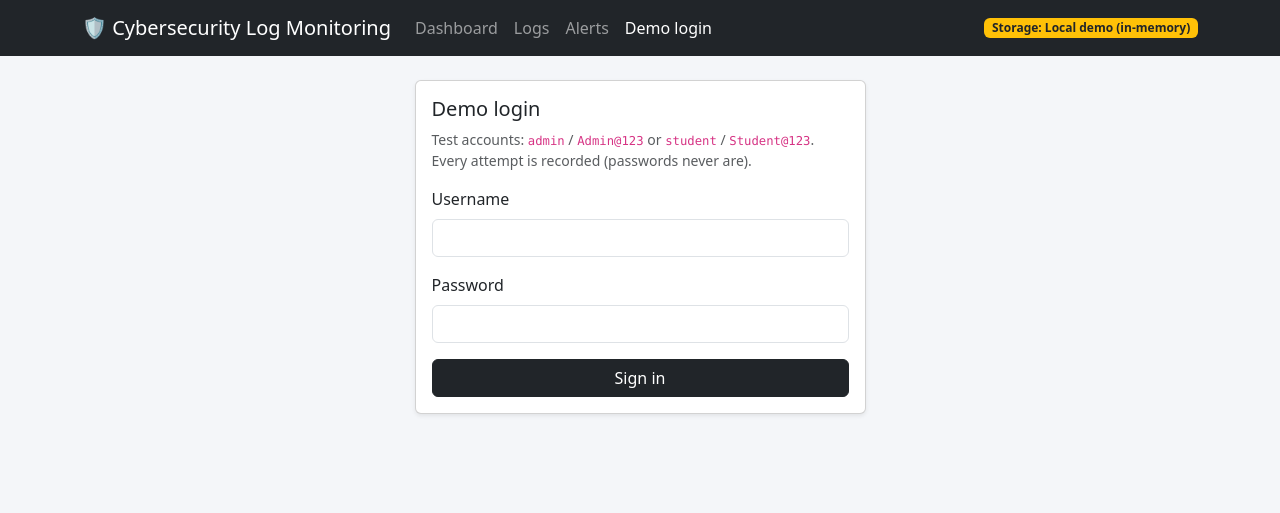
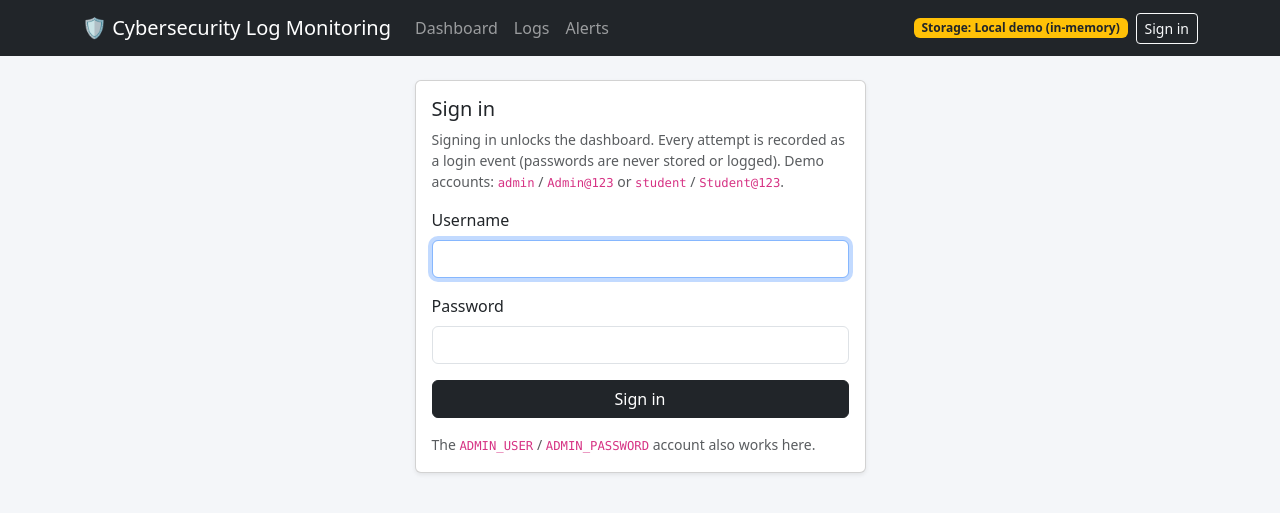
Before and after one commit to arshankhan1022-oss/cyber-python-webapp, a Flask app: page /login in a window 1280 px wide. Shown: the top 513 px of the page. Run offline with Flask 3, Linux system fonts and the light colour scheme.

Commit message:
fix: add DEMO_MODE auto-login, stable SECRET_KEY docs, session persistence on Azure

```diff
--- a/app.py
+++ b/app.py
@@ -10,6 +10,7 @@ import uuid
 from datetime import datetime, timedelta, timezone
 from email.message import EmailMessage
 from functools import wraps
+from urllib.parse import urlparse
 
 from dotenv import load_dotenv
 
@@ -23,7 +24,7 @@ if os.getenv("APPLICATIONINSIGHTS_CONNECTION_STRING"):
     from azure.monitor.opentelemetry import configure_azure_monitor
     configure_azure_monitor()
 
-from flask import Flask, Response, redirect, render_template, request, url_for  # noqa: E402
+from flask import Flask, Response, redirect, render_template, request, session, url_for  # noqa: E402
 from werkzeug.middleware.proxy_fix import ProxyFix  # noqa: E402
 from werkzeug.security import check_password_hash, generate_password_hash  # noqa: E402
 
@@ -166,14 +167,42 @@ if not _admin_pw:
 ADMIN_HASH = generate_password_hash(_admin_pw)
 
 
+def verify_credentials(username, password):
+    """Accept the demo accounts and the ADMIN_USER / ADMIN_PASSWORD pair."""
+    username, password = (username or "").strip(), password or ""
+    if username in USERS and check_password_hash(USERS[username], password):
+        return True
+    return username == ADMIN_USER and check_password_hash(ADMIN_HASH, password)
+
+
+def safe_next(target):
+    """Only allow redirects back to a local path (no open redirects)."""
+    if not target or not target.startswith("/") or target.startswith("//"):
+        return False
+    if any(ch in target for ch in "\\\r\n\t"):
+        return False
+    parsed = urlparse(target)
+    return not parsed.scheme and not parsed.netloc
+
+
 def admin_required(view):
     @wraps(view)
     def wrapper(*args, **kwargs):
+        if session.get("user"):
+            return view(*args, **kwargs)
+
+        # Keep HTTP Basic auth working for scripts / the API-style endpoints.
         auth = request.authorization
-        if not (auth and auth.username == ADMIN_USER and check_password_hash(ADMIN_HASH, auth.password or "")):
+        if auth:
+            if verify_credentials(auth.username, auth.password or ""):
+                return view(*args, **kwargs)
             return Response("Dashboard login required.", 401,
                             {"WWW-Authenticate": 'Basic realm="Security dashboard"'})
-        return view(*args, **kwargs)
+
+        nxt = request.path if request.method == "GET" else request.referrer or "/"
+        if not safe_next(nxt):
+            nxt = "/"
+        return redirect(url_for("login", next=nxt))
     return wrapper
 
 
@@ -216,7 +245,7 @@ def notify(alert):
 
 # -------------------------------------------------------------- detection ---
 def record_login(username, password, source):
-    ok = username in USERS and check_password_hash(USERS[username], password)
+    ok = verify_credentials(username, password)
     status = "Success" if ok else "Failed"
     store.add_event({"id": str(uuid.uuid4()), "timestamp": iso(now()), "username": username[:50] or "(blank)",
                      "status": status, "source": source})   # never log the password
@@ -239,6 +268,13 @@ def check_rule(source):
         notify(alert)
 
 
+def parse_ts(value):
+    """Turn an ISO string (or a datetime from the SDK) into an aware UTC datetime."""
+    if isinstance(value, datetime):
+        return value if value.tzinfo else value.replace(tzinfo=timezone.utc)
+    return datetime.fromisoformat(str(value).replace("Z", "+00:00"))
+
+
 def build_timeline(minutes=60, bucket=5):
     """Successful/failed login counts per time bucket (UTC) for the dashboard chart."""
     start = now() - timedelta(minutes=minutes)
@@ -246,13 +282,20 @@ def build_timeline(minutes=60, bucket=5):
     out = {"labels": [(start + timedelta(minutes=bucket * i)).strftime("%H:%M") for i in range(n)],
            "success": [0] * n, "failed": [0] * n}
     for e in store.events_since(iso(start)):
-        i = int((datetime.fromisoformat(e["timestamp"]) - start).total_seconds() // (bucket * 60))
+        i = int((parse_ts(e["timestamp"]) - start).total_seconds() // (bucket * 60))
         out["success" if e["status"] == "Success" else "failed"][max(0, min(n - 1, i))] += 1
     return out
 
 
 # -------------------------------------------------------------------- app ---
 app = Flask(__name__)
+app.secret_key = os.getenv("SECRET_KEY") or secrets.token_hex(32)   # sessions reset on restart unless SECRET_KEY is set
+app.config.update(
+    SESSION_COOKIE_HTTPONLY=True,
+    SESSION_COOKIE_SAMESITE="Lax",
+    SESSION_COOKIE_SECURE=bool(os.getenv("WEBSITE_SITE_NAME")),     # HTTPS on App Service
+    PERMANENT_SESSION_LIFETIME=timedelta(hours=8),
+)
 if os.getenv("WEBSITE_SITE_NAME"):                      # set by Azure App Service: trust its proxy header
     app.wsgi_app = ProxyFix(app.wsgi_app, x_for=1)
 
@@ -264,48 +307,84 @@ def client_ip():
 
 @app.template_filter("ts")
 def fmt_ts(value):
-    return value[:19].replace("T", " ")
+    if isinstance(value, datetime):
+        return value.strftime("%Y-%m-%d %H:%M:%S")
+    if not value:
+        return ""
+    return str(value)[:19].replace("T", " ")
 
 
 @app.context_processor
 def inject():
-    return {"store": store, "threshold": FAIL_THRESHOLD, "window": WINDOW_MINUTES}
+    return {"store": store, "threshold": FAIL_THRESHOLD, "window": WINDOW_MINUTES,
+            "current_user": session.get("user")}
+
+
+DEMO_MODE = os.getenv("DEMO_MODE", "1").strip().lower() not in ("0", "false", "no", "off")
 
 
 @app.route("/")
-@admin_required
 def dashboard():
+    # Demo mode: auto-login as 'student' so the dashboard is immediately visible on Azure.
+    if DEMO_MODE and not session.get("user"):
+        session["user"] = "student"
+        session.permanent = True
+    if not session.get("user"):
+        return redirect(url_for("login"))
     return render_template("dashboard.html", page="dashboard", c=store.counts(),
                            events=store.recent_events(8), alerts=store.list_alerts(4),
                            timeline=build_timeline())
 
 
 @app.route("/logs")
-@admin_required
 def logs():
+    if DEMO_MODE and not session.get("user"):
+        session["user"] = "student"
+        session.permanent = True
+    if not session.get("user"):
+        return redirect(url_for("login"))
     return render_template("logs.html", page="logs", events=store.recent_events(100))
 
 
 @app.route("/alerts")
-@admin_required
 def alerts():
+    if DEMO_MODE and not session.get("user"):
+        session["user"] = "student"
+        session.permanent = True
+    if not session.get("user"):
+        return redirect(url_for("login"))
     return render_template("alerts.html", page="alerts", alerts=store.list_alerts(100))
 
 
 @app.post("/alerts/<alert_id>/resolve")
 @admin_required
 def resolve(alert_id):
-    store.resolve_alert(alert_id, request.form["source"])
+    source = request.form.get("source")
+    if source:
+        store.resolve_alert(alert_id, source)
     return redirect(url_for("alerts"))
 
 
-@app.route("/login", methods=["GET", "POST"])     # public demo target: this is what generates events
+@app.route("/login", methods=["GET", "POST"])     # signs you in AND records the attempt as a demo event
 def login():
+    next_url = request.values.get("next", "")
     result = None
     if request.method == "POST":
-        ok = record_login(request.form.get("username", "").strip(), request.form.get("password", ""), client_ip())
-        result = "ok" if ok else "fail"
-    return render_template("login.html", page="login", result=result)
+        username = request.form.get("username", "").strip()
+        ok = record_login(username, request.form.get("password", ""), client_ip())
+        if ok:
+            session.clear()                       # new session ID on login (session fixation)
+            session["user"] = username
+            session.permanent = True
+            return redirect(next_url if safe_next(next_url) else url_for("dashboard"))
+        result = "fail"
+    return render_template("login.html", page="login", result=result, next=next_url)
+
+
+@app.get("/logout")
+def logout():
+    session.clear()
+    return redirect(url_for("login"))
 
 
 @app.post("/simulate")                              # dashboard buttons for demo traffic
--- a/templates/base.html
+++ b/templates/base.html
@@ -8,17 +8,32 @@
   <link href="{{ url_for('static', filename='style.css') }}" rel="stylesheet">
 </head>
 <body>
-<nav class="navbar navbar-expand navbar-dark bg-dark mb-4">
+<nav class="navbar navbar-expand-lg navbar-dark bg-dark mb-4">
   <div class="container">
-    <span class="navbar-brand">&#128737; Cybersecurity Log Monitoring</span>
-    <ul class="navbar-nav me-auto">
-      {% for name, endpoint, label in [('dashboard','dashboard','Dashboard'),('logs','logs','Logs'),('alerts','alerts','Alerts'),('login','login','Demo login')] %}
-      <li class="nav-item"><a class="nav-link {{ 'active' if page == name }}" href="{{ url_for(endpoint) }}">{{ label }}</a></li>
-      {% endfor %}
-    </ul>
-    <span class="badge {{ 'bg-success' if store.is_cloud else 'bg-warning text-dark' }}">Storage: {{ store.label }}</span>
+    <a class="navbar-brand" href="{{ url_for('dashboard') }}">&#128737; Cybersecurity Log Monitoring</a>
+    <button class="navbar-toggler" type="button" data-bs-toggle="collapse" data-bs-target="#mainNav"
+            aria-controls="mainNav" aria-expanded="false" aria-label="Toggle navigation">
+      <span class="navbar-toggler-icon"></span>
+    </button>
+    <div class="collapse navbar-collapse" id="mainNav">
+      <ul class="navbar-nav me-auto">
+        {% for name, endpoint, label in [('dashboard','dashboard','Dashboard'),('logs','logs','Logs'),('alerts','alerts','Alerts')] %}
+        <li class="nav-item"><a class="nav-link {{ 'active' if page == name }}" href="{{ url_for(endpoint) }}">{{ label }}</a></li>
+        {% endfor %}
+      </ul>
+      <div class="d-flex flex-wrap align-items-center gap-2 py-2 py-lg-0">
+        <span class="badge {{ 'bg-success' if store.is_cloud else 'bg-warning text-dark' }}">Storage: {{ store.label }}</span>
+        {% if current_user %}
+          <span class="navbar-text small">Signed in as <strong>{{ current_user }}</strong></span>
+          <a class="btn btn-sm btn-outline-light" href="{{ url_for('logout') }}">Sign out</a>
+        {% else %}
+          <a class="btn btn-sm btn-outline-light" href="{{ url_for('login') }}">Sign in</a>
+        {% endif %}
+      </div>
+    </div>
   </div>
 </nav>
 <main class="container pb-5">{% block content %}{% endblock %}</main>
+<script src="https://cdn.jsdelivr.net/npm/bootstrap@5.3.3/dist/js/bootstrap.bundle.min.js"></script>
 </body>
 </html>
--- a/templates/login.html
+++ b/templates/login.html
@@ -2,17 +2,41 @@
 {% block content %}
 <div class="row justify-content-center"><div class="col-md-5">
   <div class="card shadow-sm"><div class="card-body">
-    <h1 class="h5">Demo login</h1>
-    <p class="small text-muted">Test accounts: <code>admin</code> / <code>Admin@123</code> or <code>student</code> / <code>Student@123</code>. Every attempt is recorded (passwords never are).</p>
-    {% if result == 'ok' %}<div class="alert alert-success py-2">Login successful.</div>
-    {% elif result == 'fail' %}<div class="alert alert-danger py-2">Invalid username or password.</div>{% endif %}
-    <form method="post">
-      <div class="mb-3"><label class="form-label" for="u">Username</label>
-        <input id="u" name="username" class="form-control" required autocomplete="username"></div>
-      <div class="mb-3"><label class="form-label" for="p">Password</label>
-        <input id="p" name="password" type="password" class="form-control" autocomplete="current-password"></div>
-      <button class="btn btn-dark w-100">Sign in</button>
-    </form>
+    <h1 class="h5">Sign in</h1>
+
+    {% if current_user %}
+      <p class="small text-muted">You are already signed in as <strong>{{ current_user }}</strong>.</p>
+      <a class="btn btn-dark" href="{{ url_for('dashboard') }}">Go to dashboard</a>
+      <a class="btn btn-outline-secondary" href="{{ url_for('logout') }}">Sign out</a>
+    {% else %}
+      <p class="small text-muted">
+        Signing in unlocks the dashboard. Every attempt is recorded as a login event
+        (passwords are never stored or logged).
+        Demo accounts: <code>admin</code> / <code>Admin@123</code> or
+        <code>student</code> / <code>Student@123</code>.
+      </p>
+
+      {% if result == 'fail' %}
+        <div class="alert alert-danger py-2">Invalid username or password.</div>
+      {% endif %}
+
+      <form method="post">
+        <input type="hidden" name="next" value="{{ next }}">
+        <div class="mb-3">
+          <label class="form-label" for="u">Username</label>
+          <input id="u" name="username" class="form-control" value="{{ request.form.get('username', '') }}" required autocomplete="username" autofocus>
+        </div>
+        <div class="mb-3">
+          <label class="form-label" for="p">Password</label>
+          <input id="p" name="password" type="password" class="form-control" autocomplete="current-password" required>
+        </div>
+        <button class="btn btn-dark w-100">Sign in</button>
+      </form>
+
+      <p class="small text-muted mt-3 mb-0">
+        The <code>ADMIN_USER</code> / <code>ADMIN_PASSWORD</code> account also works here.
+      </p>
+    {% endif %}
   </div></div>
 </div></div>
 {% endblock %}
```
Also changed, not shown: README.md, 1 other file.
